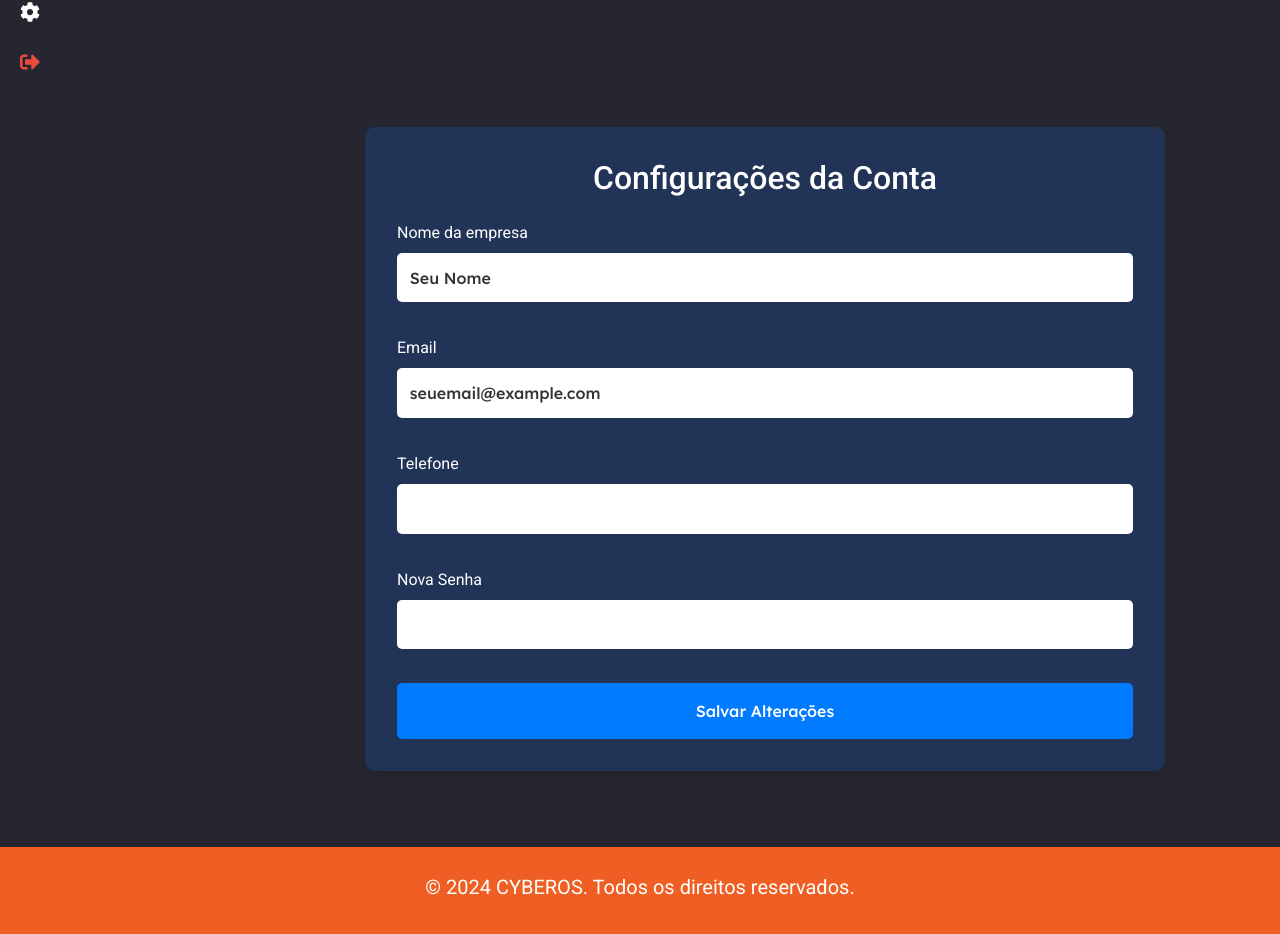
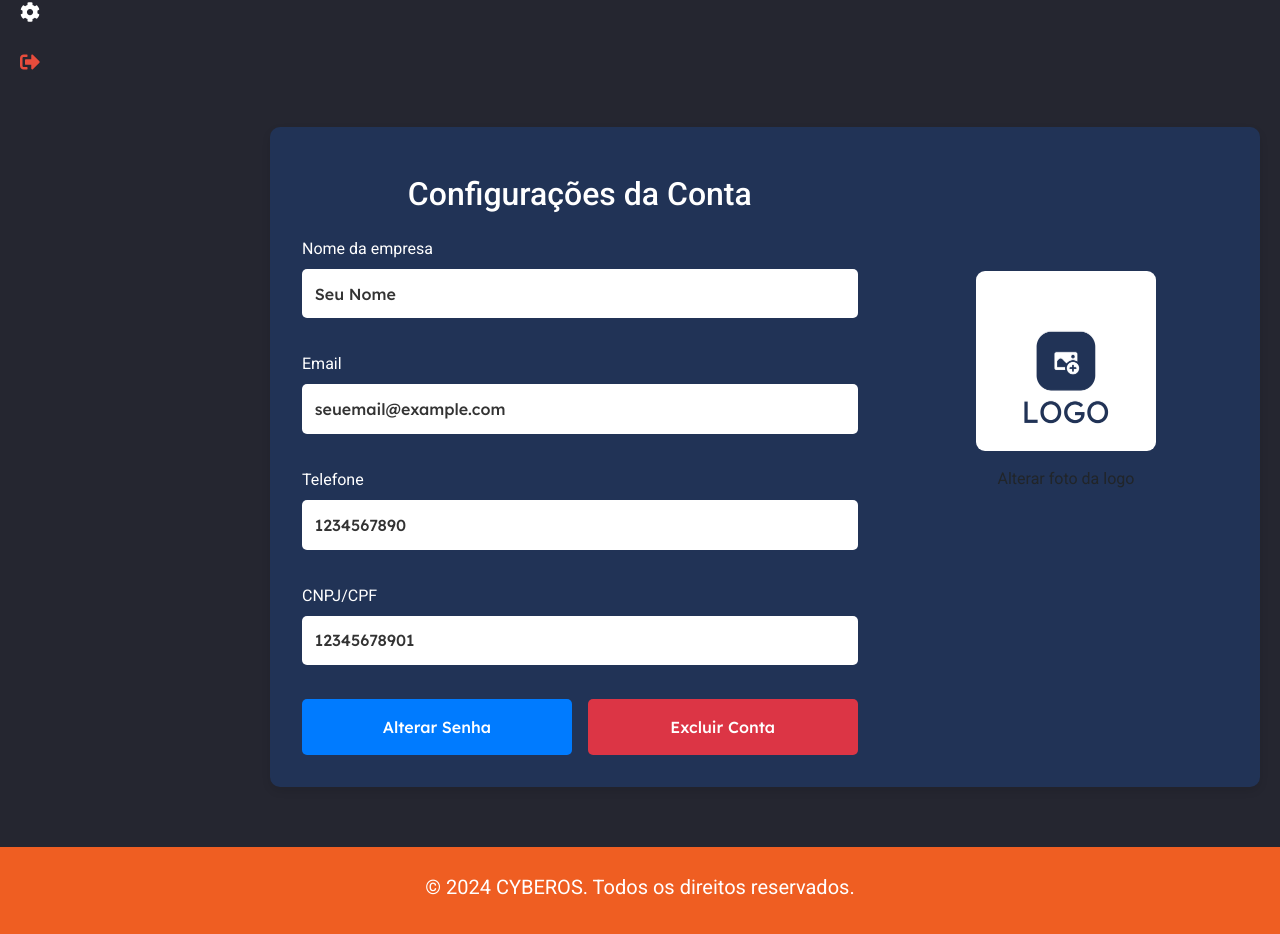
Before and after one commit to MairaFer/sistema-os, a React (Vite) app: page /settings in a window 1280 px wide. Shown: the part 376-1310 px from the top of the page. Built offline with nearby package versions, Linux system fonts and the light colour scheme; sample sign-in values are in the browser's storage; the HTML template or start-up script is replaced by a standard one.

Commit message:
seettingspage att

```diff
--- a/src/pages/Settings/SettingsPageStyled.jsx
+++ b/src/pages/Settings/SettingsPageStyled.jsx
@@ -1,14 +1,30 @@
 import styled from 'styled-components';
 
 export const Container = styled.div`
+  display: flex;
+  justify-content: space-between;
+  align-items: flex-start;
   width: 100%;
-  max-width: 800px;
+  max-width: 1200px;
   margin: 0 auto;
   padding: 2rem;
   background-color: #213356;
   border-radius: 10px;
   box-shadow: 0 4px 8px rgba(0, 0, 0, 0.1);
+`;
 
+export const FormContainer = styled.div`
+  width: 60%;
+  margin-top: 1rem;
+`;
+
+export const LogoContainer = styled.div`
+  display: flex;
+  flex-direction: column;
+  align-items: center;
+  gap: 1rem;
+  width: 35%;
+  margin-top: 7rem;
 `;
 
 export const Title = styled.h1`
@@ -57,4 +73,20 @@ export const Button = styled.button`
   &:hover {
     background-color: #0056b3;
   }
+
+  &:last-of-type {
+    background-color: #dc3545;
+
+    &:hover {
+      background-color: #c82333;
+    }
+  }
 `;
+
+export const LogoImage = styled.img`
+  width: 180px;
+  height: 180px;
+  border-radius: 5%;
+  cursor: pointer;
+  object-fit: cover;
+`;
--- a/src/pages/Settings/SettingsPages.jsx
+++ b/src/pages/Settings/SettingsPages.jsx
@@ -1,11 +1,12 @@
 import React, { useState } from 'react';
-import { Container, Title, Form, Input, Button, Section } from './SettingsPageStyled';
+import { Container, FormContainer, Title, Form, Input, Button, Section, LogoContainer, LogoImage } from './SettingsPageStyled';
 
 const SettingsPage = () => {
   const [formData, setFormData] = useState({
     username: 'Seu Nome',
     email: 'seuemail@example.com',
-    password: ''
+    cnpjcpf: '12345678901',
+    phone: '1234567890',
   });
 
   const handleChange = (e) => {
@@ -15,12 +16,16 @@ const SettingsPage = () => {
 
   const handleSubmit = (e) => {
     e.preventDefault();
-    // Lógica para enviar os dados do formulário
     console.log('Dados enviados:', formData);
+  };
+
+  const handleLogoChange = (e) => {
+    console.log('Logo alterada');
   };
 
   return (
     <Container>
+      <FormContainer>
         <Title>Configurações da Conta</Title>
         <Form onSubmit={handleSubmit}>
           <Section>
@@ -49,22 +54,30 @@ const SettingsPage = () => {
               type="text"
               id="phone"
               name="phone"
-            value={formData.telefone}
+              value={formData.phone}
               onChange={handleChange}
             />
           </Section>
           <Section>
-          <label htmlFor="password">Nova Senha</label>
+            <label htmlFor="cnpjcpf">CNPJ/CPF</label>
             <Input
-            type="password"
-            id="password"
-            name="password"
-            value={formData.password}
+              type="text"
+              id="cnpjcpf"
+              name="cnpjcpf"
+              value={formData.cnpjcpf}
               onChange={handleChange}
             />
           </Section>
-        <Button type="submit">Salvar Alterações</Button>
+          <div style={{ display: 'flex', gap: '1rem' }}>
+            <Button type="button">Alterar Senha</Button>
+            <Button type="button" style={{ backgroundColor: '#dc3545' }}>Excluir Conta</Button>
+          </div>
         </Form>
+      </FormContainer>
+      <LogoContainer>
+        <LogoImage src="/logoex.png" alt="Logo da Empresa" onClick={handleLogoChange} />
+        <p>Alterar foto da logo</p>
+      </LogoContainer>
     </Container>
   );
 };
```
Also changed, not shown: public/logoex.png (added), 1 other file (tests, documents, lock files or other folders). Lines whose indentation alone changed are shown as unchanged.
